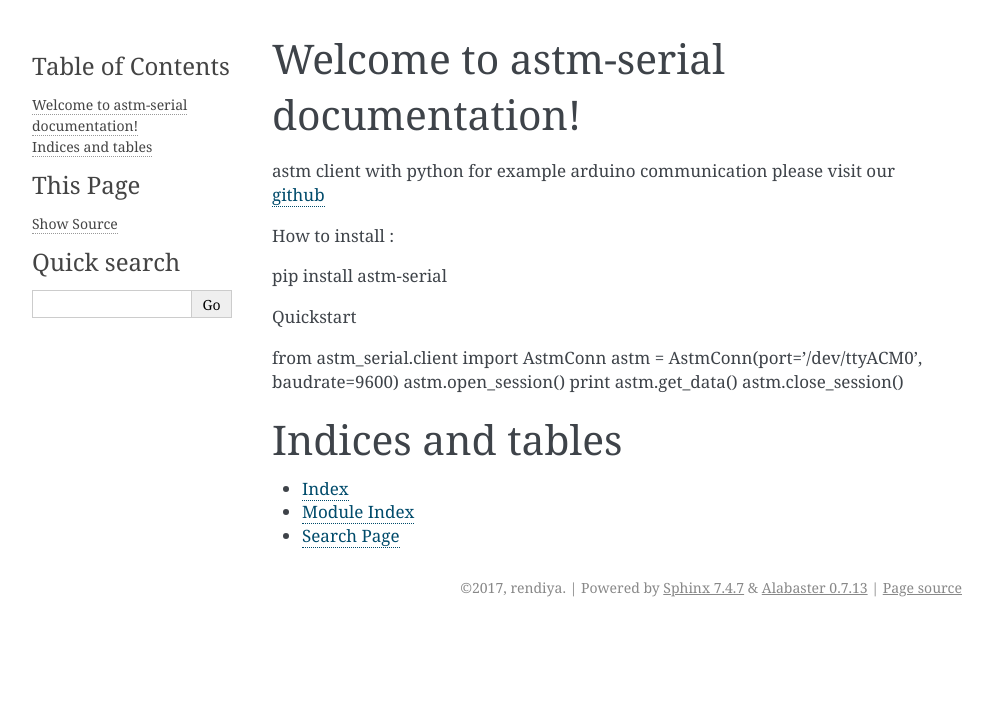
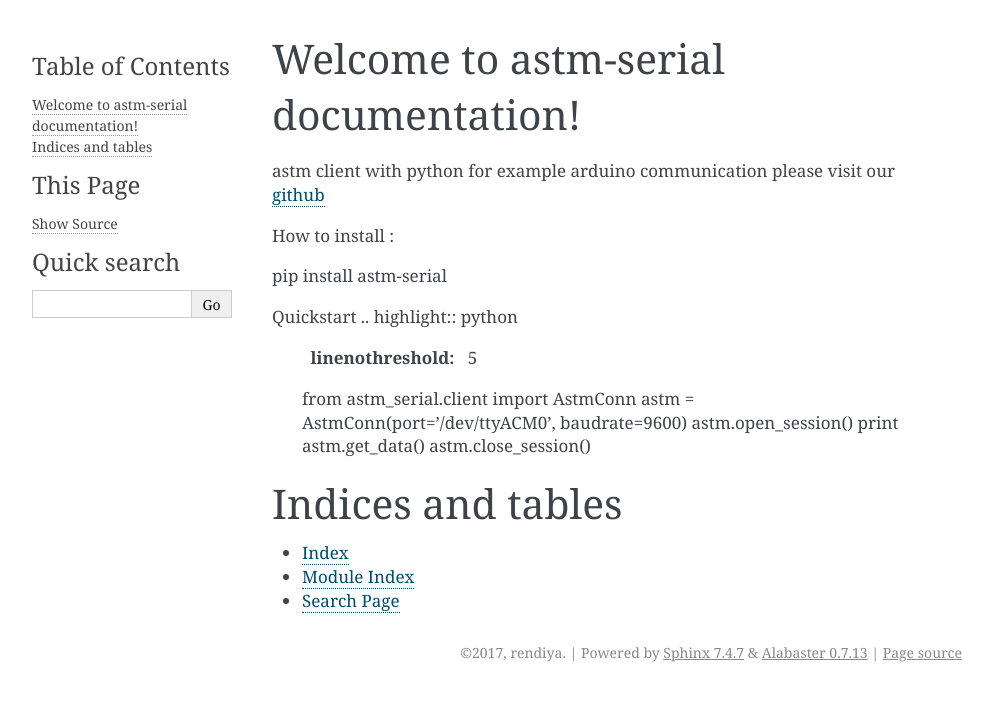
Before and after one commit to rendiya/astm-serial, a Sphinx documentation site: the page built from docs/index.rst, in a window 1280 px wide. Shown: the top 701 px of the page, without its empty margins (148-1141 px from the left). Built offline with Sphinx 7.4.7, drawn with Linux system fonts in a browser that asks for light colours.

Commit message:
edit rst

```diff
--- a/docs/index.rst
+++ b/docs/index.rst
@@ -16,17 +16,17 @@ astm client with python for example arduino communication please visit our `gith
 How to install :
 
 .. compound::
-pip install astm-serial
+    pip install astm-serial
 
 
 Quickstart
-
-.. code:: python
-from astm_serial.client import AstmConn
-astm = AstmConn(port='/dev/ttyACM0', baudrate=9600)
-astm.open_session()
-print astm.get_data()
-astm.close_session()
+.. highlight:: python
+    :linenothreshold: 5
+    from astm_serial.client import AstmConn
+    astm = AstmConn(port='/dev/ttyACM0', baudrate=9600)
+    astm.open_session()
+    print astm.get_data()
+    astm.close_session()
 
 Indices and tables
 ==================
```
